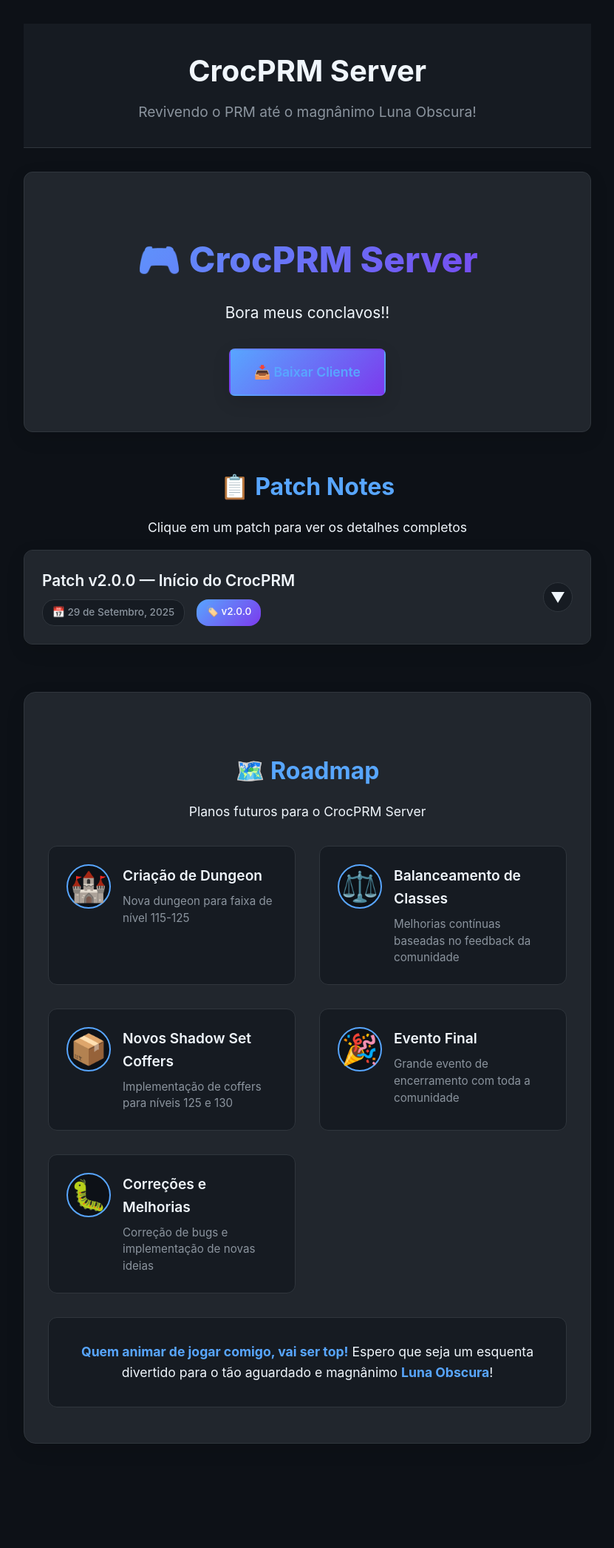
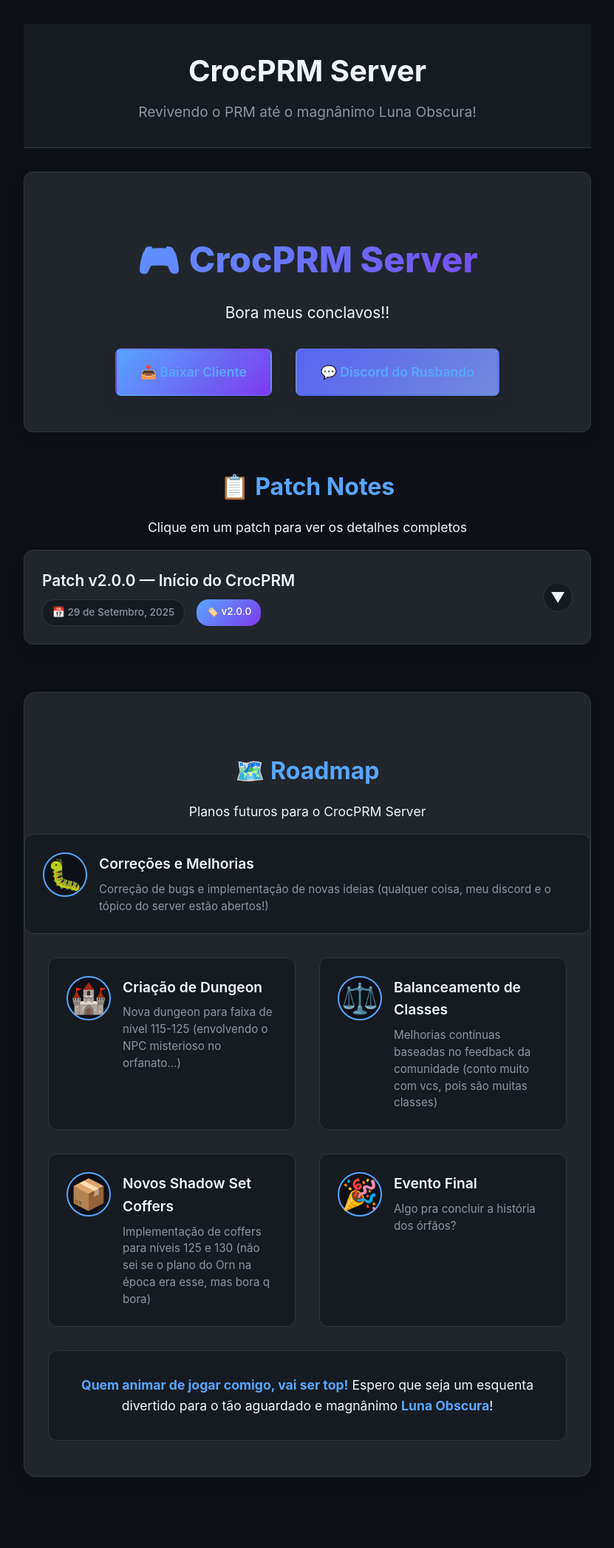
Before and after one commit to Concs93/CrocPRMsite, a Jekyll site: the page built from index.md, in a window 1280 px wide. Shown: the whole page at 74% size, without its empty margins (224-1055 px from the left). Built offline with Jekyll 4.4.1, drawn with Linux system fonts in a browser that asks for light colours; before the commit the page ends 2047 px from its top, so only the background shows below that.

Commit message:
ajustes e adição do discord do rusbe

```diff
--- a/_layouts/default.html
+++ b/_layouts/default.html
@@ -163,6 +163,14 @@
 
         .main-link.download {
             background: linear-gradient(135deg, var(--accent-primary) 0%, var(--accent-secondary) 100%) !important;
+        }
+
+        .main-link.discord {
+            background: linear-gradient(135deg, #5865f2 0%, #7289da 100%) !important;
+        }
+
+        .main-link.discord:hover {
+            background: linear-gradient(135deg, #7289da 0%, #5865f2 100%) !important;
         }
 
         /* Garantir que o texto dos botões seja sempre branco */
--- a/_layouts/home.html
+++ b/_layouts/home.html
@@ -8,6 +8,9 @@ layout: default
     <div class="links-section">
         <a href="https://drive.google.com/file/d/1HN8GmRmT1tXbHBKS-o3zOPdmdOyEfcmQ" class="main-link download">
             📥 Baixar Cliente
+        </a>
+        <a href="https://discord.gg/QnbWkGjs" class="main-link discord">
+            💬 Discord do Rusbando
         </a>
     </div>
 </div>
@@ -63,12 +66,20 @@ layout: default
     <h2>🗺️ Roadmap</h2>
     <p class="section-description">Planos futuros para o CrocPRM Server</p>
 
+    <div class="roadmap-item">
+        <div class="roadmap-icon">🐛</div>
+        <div class="roadmap-text">
+            <h3>Correções e Melhorias</h3>
+            <p>Correção de bugs e implementação de novas ideias (qualquer coisa, meu discord e o tópico do server estão abertos!)</p>
+        </div>
+    </div>
+
     <div class="roadmap-content">
         <div class="roadmap-item">
             <div class="roadmap-icon">🏰</div>
             <div class="roadmap-text">
                 <h3>Criação de Dungeon</h3>
-                <p>Nova dungeon para faixa de nível 115-125</p>
+                <p>Nova dungeon para faixa de nível 115-125 (envolvendo o NPC misterioso no orfanato...)</p>
             </div>
         </div>
 
@@ -76,7 +87,7 @@ layout: default
             <div class="roadmap-icon">⚖️</div>
             <div class="roadmap-text">
                 <h3>Balanceamento de Classes</h3>
-                <p>Melhorias contínuas baseadas no feedback da comunidade</p>
+                <p>Melhorias contínuas baseadas no feedback da comunidade (conto muito com vcs, pois são muitas classes)</p>
             </div>
         </div>
 
@@ -84,7 +95,7 @@ layout: default
             <div class="roadmap-icon">📦</div>
             <div class="roadmap-text">
                 <h3>Novos Shadow Set Coffers</h3>
-                <p>Implementação de coffers para níveis 125 e 130</p>
+                <p>Implementação de coffers para níveis 125 e 130 (não sei se o plano do Orn na época era esse, mas bora q bora)</p>
             </div>
         </div>
 
@@ -92,17 +103,10 @@ layout: default
             <div class="roadmap-icon">🎉</div>
             <div class="roadmap-text">
                 <h3>Evento Final</h3>
-                <p>Grande evento de encerramento com toda a comunidade</p>
+                <p>Algo pra concluir a história dos órfãos?</p>
             </div>
         </div>
 
-        <div class="roadmap-item">
-            <div class="roadmap-icon">🐛</div>
-            <div class="roadmap-text">
-                <h3>Correções e Melhorias</h3>
-                <p>Correção de bugs e implementação de novas ideias</p>
-            </div>
-        </div>
     </div>
 
     <div class="roadmap-footer">
```
